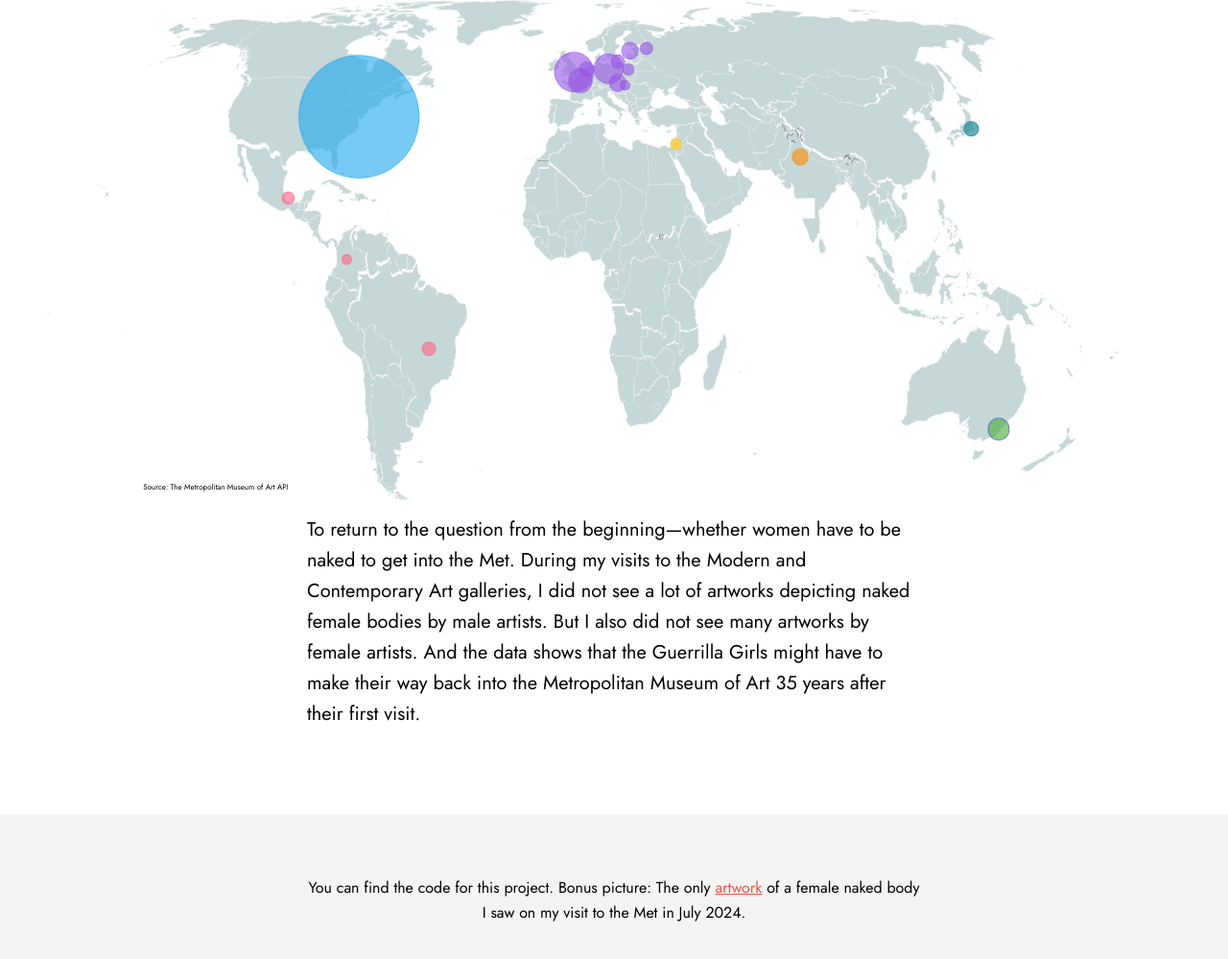
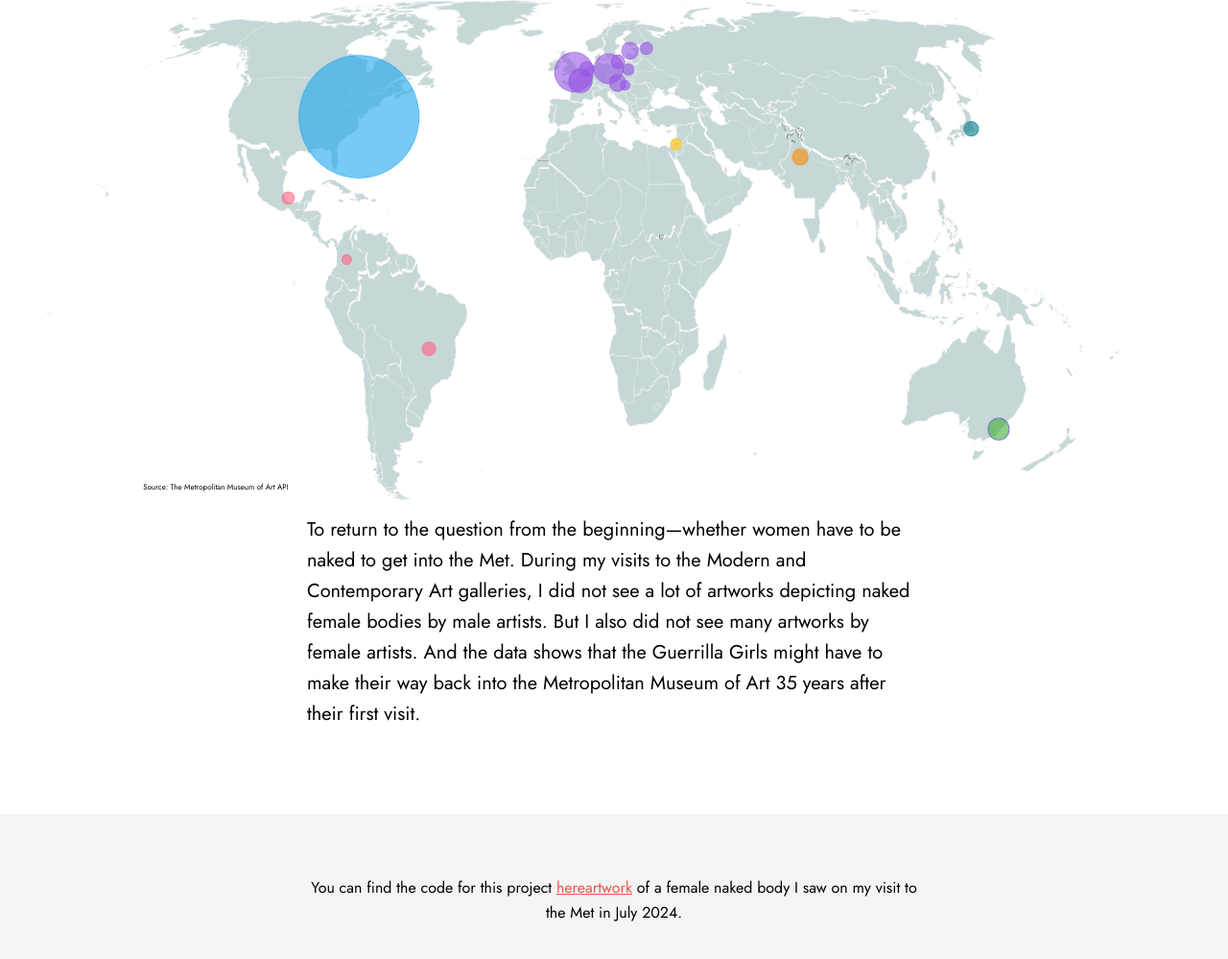
Before and after one commit to ljmirani/women-in-the-met, a plain HTML site: page index.html in a window 1280 px wide. Shown: the part 10260-11259 px from the top of the page at 96% size. Drawn offline with nearby package versions, Linux system fonts and the light colour scheme; a script that the page names is missing.

Commit message:
Update index.html

```diff
--- a/index.html
+++ b/index.html
@@ -799,7 +799,7 @@ Of these artworks, only<span class="pink-txt"> 2197 </span> were created by wome
 
   <div class="footer">
     <div class="content">
-      <p>You can find the code for this project.
+      <p>You can find the code for this project <a href="https://github.com/ljmirani/women-in-the-met/tree/main?tab=readme-ov-file">here</a.
       Bonus picture: The only <a href="bonus.html">artwork</a> of a female naked body I saw on my visit to the Met in July 2024. </picture></p>
     </div>
   </div>
```
